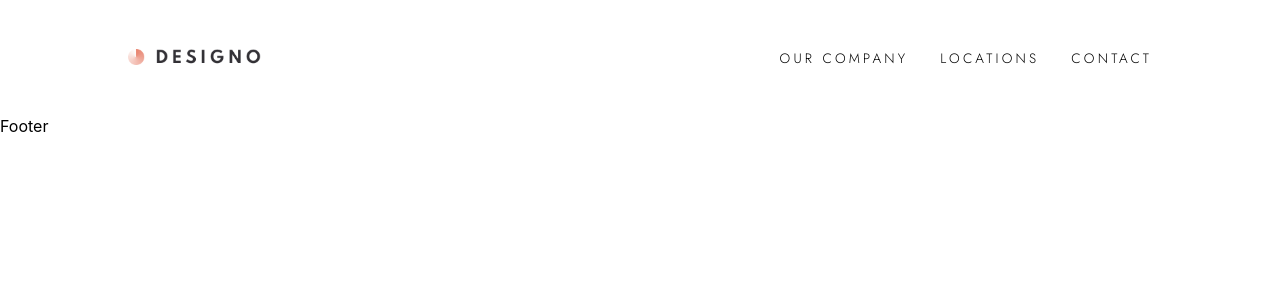
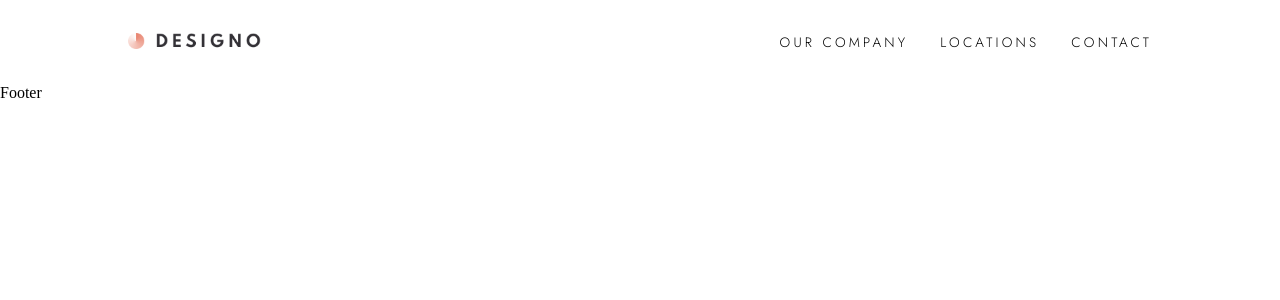
Before and after one commit to naser23/designo-mulit-page-site, a React (Create React App) app: page / in a window 1280 px wide. Shown: the top 300 px of the page. Built offline with nearby package versions, Linux system fonts and the light colour scheme.

Commit message:
Working on mobile navbar.

```diff
--- a/src/components/MobileNav.js
+++ b/src/components/MobileNav.js
@@ -3,7 +3,7 @@ import React from "react";
 function MobileNav() {
   return (
     <nav className="mobileNav">
-      <div className="mobileNavLinks">
+      <div className="mobileNavLinks font-500">
         <p className="mobileNavLink">OUR COMPANY</p>
         <p className="mobileNavLink">LOCATIONS</p>
         <p className="mobileNavLink">CONTACT</p>
--- a/src/components/Navbar.js
+++ b/src/components/Navbar.js
@@ -26,7 +26,7 @@ function Navbar() {
       {isOpen && <MobileNav />}
 
       <nav className="navLinks">
-        <ul className="links font-20">
+        <ul className="links font-300">
           <li className="link">OUR COMPANY</li>
           <li className="link">LOCATIONS</li>
           <li className="link">CONTACT</li>
--- a/src/css/navbar.css
+++ b/src/css/navbar.css
@@ -39,9 +39,9 @@
   width: 100%;
   position: absolute;
   top: 5rem;
-  background-color: black;
+  background-color: var(--dark-grey);
   animation-name: navOpen;
-  animation-duration: 1s;
+  animation-duration: 0.5s;
 }
 
 .mobileNavLinks {
@@ -50,10 +50,13 @@
   list-style-type: none;
   font-size: 1.25rem;
   color: white;
+  padding: 1rem 0;
+  gap: 1rem;
 }
 
 .mobileNavLink {
   padding-left: 1rem;
+  letter-spacing: 0.2rem;
 }
 
 @media (min-width: 567.98px) {
--- a/src/index.css
+++ b/src/index.css
@@ -1,7 +1,7 @@
 @import url("./css/container.css");
 @import url("./css/navbar.css");
 
-body {
+/* body {
   margin: 0;
   font-family: -apple-system, BlinkMacSystemFont, "Segoe UI", "Roboto", "Oxygen",
     "Ubuntu", "Cantarell", "Fira Sans", "Droid Sans", "Helvetica Neue",
@@ -13,8 +13,13 @@ body {
 code {
   font-family: source-code-pro, Menlo, Monaco, Consolas, "Courier New",
     monospace;
+} */
+
+* {
+  margin: 0;
+  padding: 0;
+  box-sizing: border-box;
 }
-
 :root {
   /* Primary colors */
   --peach: #e7816b;
@@ -38,7 +43,12 @@ code {
   letter-spacing: 0.2rem;
 }
 
-.font-20 {
+.font-300 {
   font-family: "Jost", sans-serif;
   font-weight: 300;
 }
+
+.font-500 {
+  font-family: "Jost", sans-serif;
+  font-weight: 500;
+}
```
